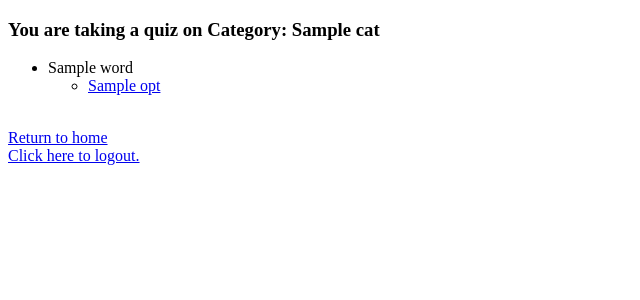
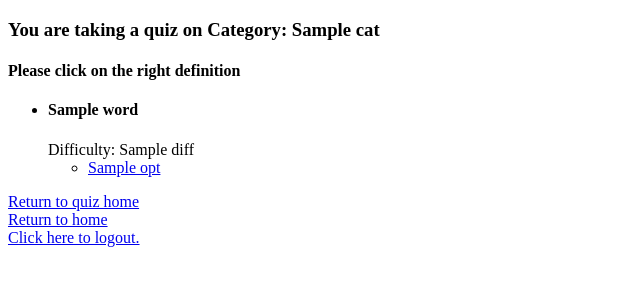
Before and after one commit to Michael98Liu/GREvocabulary, a Django app: template templates/GRE/word_list.html in a window 1280 px wide. Shown: the top 300 px of the page, without its empty margins (0-640 px from the left). Run offline with Django 3.2, Linux system fonts and the light colour scheme; the template is opened without the code that fills it: most values are stand-ins (such as "Sample title", 1, 10 or a date in 2020).

Commit message:
difficulty

```diff
--- a/GRE/views.py
+++ b/GRE/views.py
@@ -25,10 +25,12 @@ class WordList(ListView):
         meaning_dict = Word.objects.filter(category__name=self.kwargs['category']).values('meaning')
         word_meaning = Word.objects.filter(category__name=self.kwargs['category'])
         definitions = {}
+        diff = {}
 
         # definitions: list of correct definition
         for w in word_meaning:
             definitions[w.word] = w.meaning
+            diff[w.word] = w.difficulty
 
         # options: list of options
         for i in words_dict:
@@ -39,7 +41,7 @@ class WordList(ListView):
                 if j['meaning'] not in opt:
                     opt.append(j['meaning'])
             random.shuffle(opt)
-            options.append([w, opt, definitions[w]] )
+            options.append([w, opt, definitions[w], diff[w]] )
 
         context["options"] = options
         context['cat'] = self.kwargs['category']
--- a/populate_db.py
+++ b/populate_db.py
@@ -13,7 +13,7 @@ with open("./definitions.json") as fd:
     definitions = json.load(fd)
 
     for category in allwords.keys():
-        formatted = category.replace("/", "-").replace(" ", "_").replace("(", "-").replace(")", "-")
+        formatted = category.replace("/", "-").replace(" ", "_").replace("(", "").replace(")", "")
         cat = models.Category(name=formatted)
         cat.save()
         for word in allwords[category]:
--- a/templates/GRE/word_list.html
+++ b/templates/GRE/word_list.html
@@ -2,12 +2,12 @@
 
 {% block content %}
     <h3>You are taking a quiz on Category: {{cat}}</h3>
-
+    <h4>Please click on the right definition</h4>
     <ul>
-        {% for word, opts, def in options %}
+        {% for word, opts, def, diff in options %}
             {% with correct_url=word|add:"/"|add:"correct"|add:"/"|add:cat  %}
             {% with wrong_url=word|add:"/"|add:"wrong"|add:"/"|add:cat  %}
-            <li>{{ word }}</a></li>
+            <li><h4>{{ word }}</h4> Difficulty: {{ diff }}</li>
             <ul>
                 {% for opt in opts %}
                 {% if opt ==  def %}
@@ -21,5 +21,5 @@
             {% endwith %}
         {% endfor %}
     </ul>
-
+<a href="{% url 'quiz'%}">Return to quiz home</a>
 {% endblock %}
```
